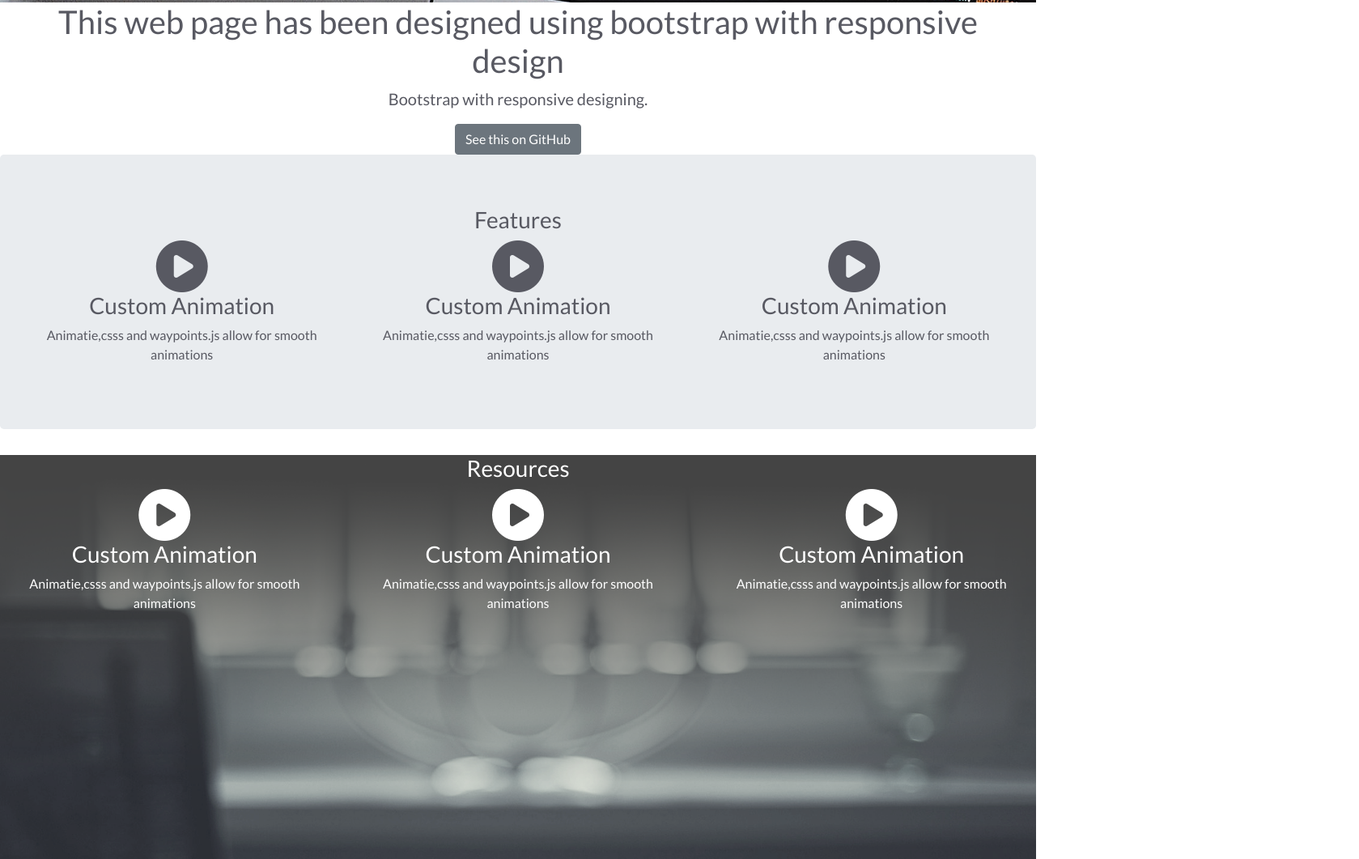
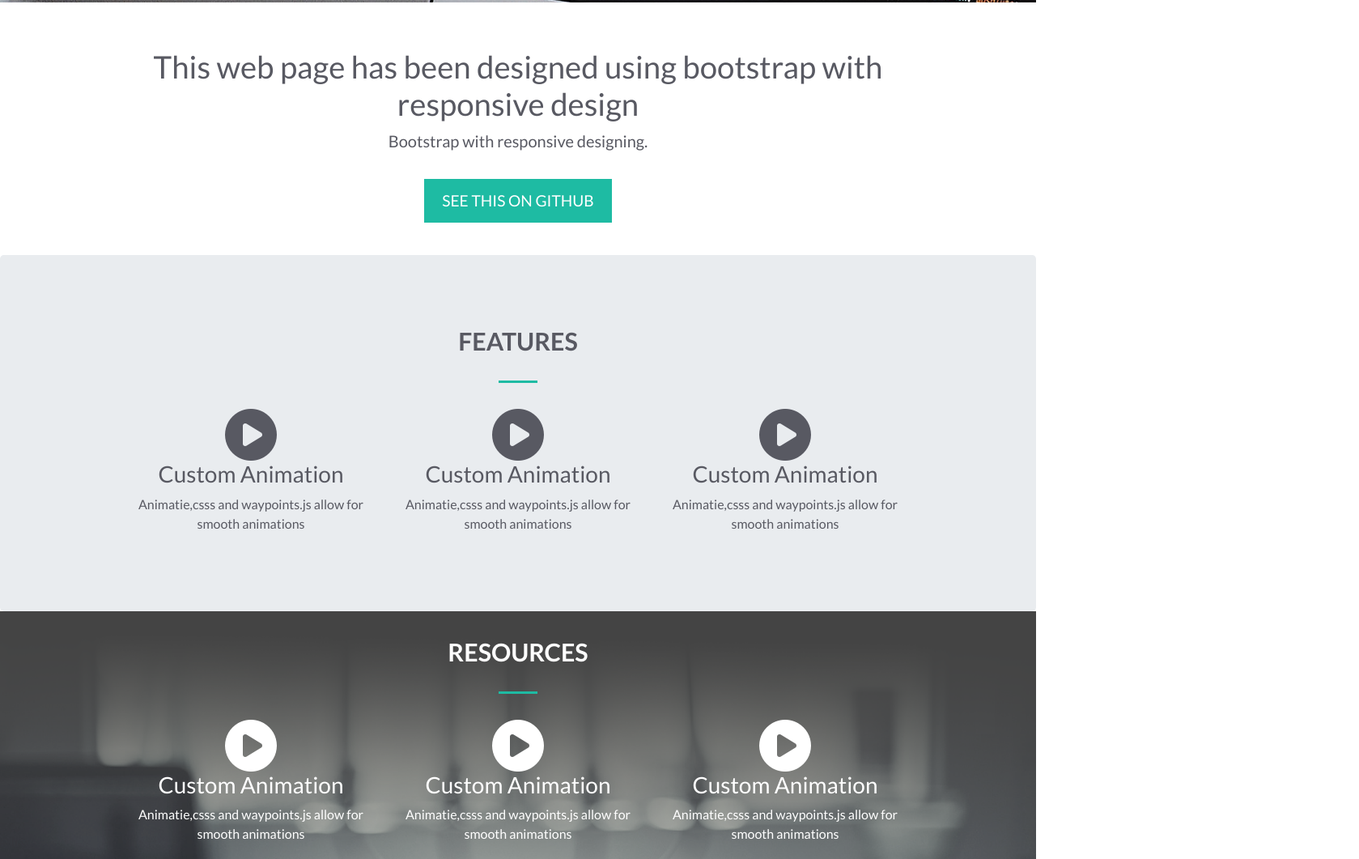
Before and after one commit to rashalismath2/bootstrap, a plain HTML site: page index.html in a window 1280 px wide. Shown: the part 797-1858 px from the top of the page at 81% size, 1679 px wide, since content can reach past the window. Drawn offline with Linux system fonts and the light colour scheme.

Commit message:
finished

```diff
--- a/index.html
+++ b/index.html
@@ -8,7 +8,7 @@
     <!-- <link rel="stylesheet" href="style/font-awesome.min.css"> -->
     <link rel="stylesheet" href="style/bootstrap.min.css" />
     <link rel="stylesheet" href="style/style.css" />
-    <script src="https://use.fontawesome.com/9f4ed5f194.js"></script>
+
   </head>
   <body data-spy="scroll" data-target="#navbarResponsive">
     <!-- start home section -->
@@ -185,7 +185,7 @@
             </div>
             <div class="col-md-6 clients">
                 <div class="row">
-                    <div class="col-md-4">
+                    <div class="col-md-4 ">
                         <img src="img/client2.jpg" alt="">
                     </div>
                     <div class="col-md-8">
@@ -220,6 +220,7 @@
     </div>
     <!-- end contact section -->
 
+    <script src="https://use.fontawesome.com/9f4ed5f194.js"></script>
     <script src="js/jquery.js"></script>
     <script src="js/bootstrap.min.js"></script>
     <script src="js/script.js"></script>
--- a/style/style.css
+++ b/style/style.css
@@ -75,3 +75,65 @@ body{
     height: 100vh;
     background-position: center;
 }
+
+.narrow{
+    width:75%;
+    margin: 1.5rem auto;
+    padding-top: 2rem;
+}
+
+.narrow h1{
+    font-size:2.4rem;
+}
+
+.btn-secondary.btn-md{
+    border-width: medium;
+    border-radius:0;
+    text-transform: uppercase;
+    font-size:1.2rem;
+    padding:.6rem 1.2rem;
+    margin:1rem;
+    color:white;
+    background-color: #1ebba3;
+    border-color: #1ebba3;
+}
+
+.btn-secondary.btn-md:hover{
+    border-width: medium;
+    border-radius:0;
+    text-transform: uppercase;
+    font-size:1.2rem;
+    padding:.6rem 1.2rem;
+    margin:1rem;
+    color:white;
+    background-color: #189582;
+    border-color: #189582;
+}
+
+
+/* feature */
+.jumbotron{
+    margin:0;
+    padding:2rem 0 3.5rem;
+}
+h3.heading{
+    font-size: 1.9rem;
+    font-weight: 700;
+    text-transform: uppercase;
+    margin-bottom: 1.9rem;
+}
+.heading-underline{
+    width: 3rem;
+    height: .2rem;
+    margin: 0 auto 2rem;
+    background-color: #1ebba3;
+}
+
+/* resources */
+#resources .narrow{
+    margin-top: 0;
+}
+
+.clients img{
+    width: 100%;
+}
```
